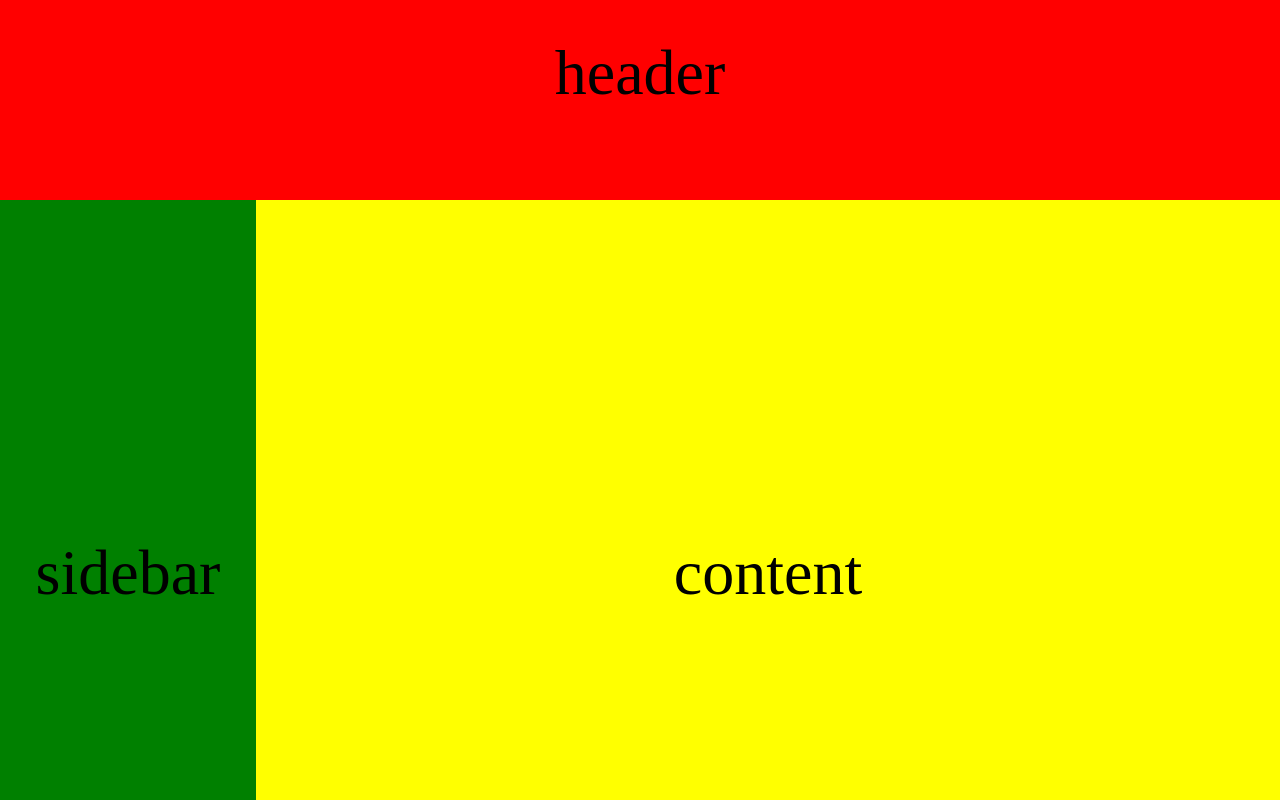
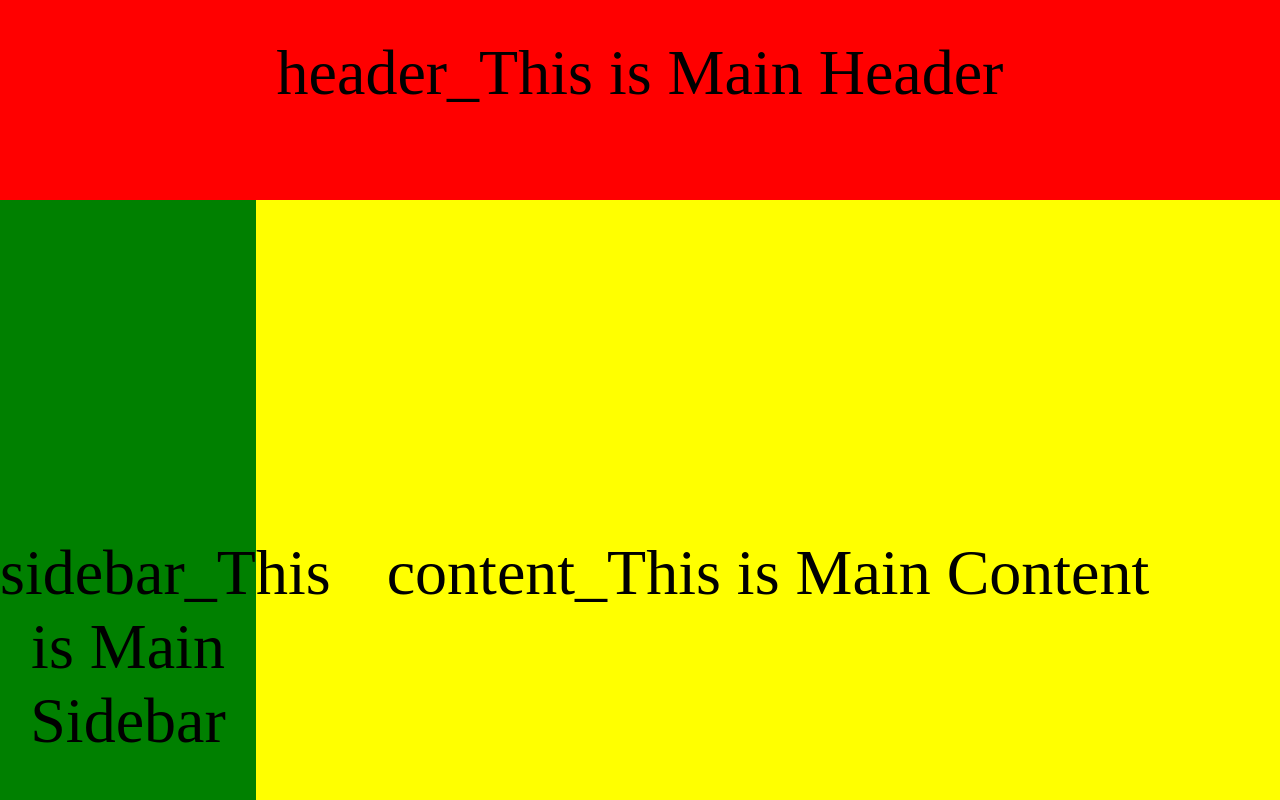
Before and after one commit to zzevss/zzevss.github.io, a plain HTML site: page index.html in a window 1280 px wide. Shown: the top 800 px of the page. Drawn offline with Linux system fonts and the light colour scheme.

Commit message:
SecondCommit changes to text

```diff
--- a/index.html
+++ b/index.html
@@ -6,8 +6,9 @@
 
 </head>
 <body>
-	<div class="header"><p>header</p></div>
-	<div class="sidebar"><p>sidebar</p></div>
-	<div class="content"><p>content</p></div>
+	<div class="header"><p>header_This is Main Header</p></div>
+
+	<div class="sidebar"><p>sidebar_This is Main Sidebar</p></div>
+	<div class="content"><p>content_This is Main Content</p></div>
 </body>
 </html>
```
